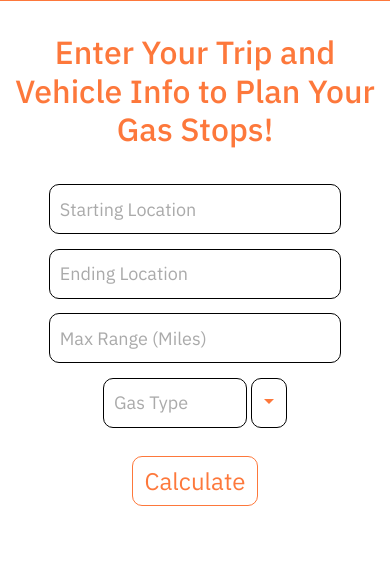
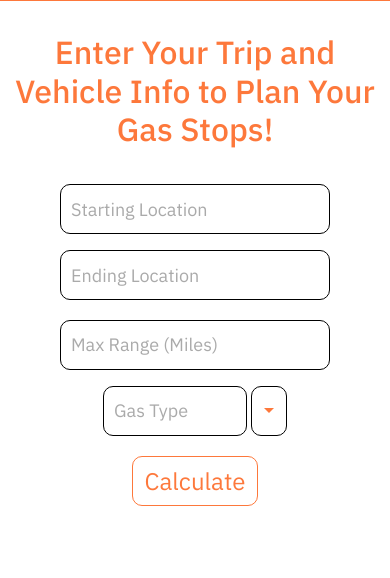
Before and after one commit to fwang356/Fuelr, a Flask app: page / in a window 390 px wide. Shown: the part 248-826 px from the top of the page. Before the commit the page ends 754 px from the top, so only its background shows below. Run offline with Flask 2, Linux system fonts and the light colour scheme; some libraries are stand-ins or nearby versions.

Commit message:
better mobile sizing

```diff
--- a/static/css/style.css
+++ b/static/css/style.css
@@ -49,17 +49,16 @@
     color: white;
 }
 
-.wrapper, .wrapper-end, .wrapper-hidden, .wrapper-end-hidden {
+.row {
+    padding-bottom: 1%;
+}
+
+.wrapper, .wrapper-end {
     margin: 0 auto;
     background: white;
     border-radius: 20px;
     position: relative;
     width: 100%;
-    padding-bottom: 1%;
-}
-
-.container#hidden {
-    display: none;
 }
 
 input {
@@ -118,43 +117,38 @@
     text-align: right;
 }
 
-.dropdown-item, .dropdown-item-hidden {
+.dropdown-item {
     color: #fd5000c4;
     font-size: 18px;
     white-space: normal;
 }
 
-.dropdown-item, .dropdown-item-hidden {
+.dropdown-item {
     border-radius: 10px;
     background-color: white;
     border: none;
 }
 
 .dropdown-item:hover {
-    background-color: #ececec !important;
+    background-color: #ececec;
 }
 
-.dropdown-item-hidden:hover {
-    background-color: #ececec !important;
-    color: black;
-}
-
-.dropdown-item:active, .dropdown-item-hidden:active {
+.dropdown-item:active {
     color: #fd5000c4;
     outline: none;
 }
 
-.results, .results-end, .results-hidden, .results-end-hidden {
+.results, .results-end {
     padding: 0px;
 }
 
-.results ul, .results-end ul, .results-hidden ul, .results-end-hidden ul {
+.results ul, .results-end ul {
     margin: 0;
     padding: 0;
     justify-content: right;
 }
 
-.results ul li, .results-end ul li, .results-hidden ul li, .results-end-hidden ul li {
+.results ul li, .results-end ul li {
     list-style: none;
     border-radius: 10px;
     opacity: 0;
@@ -167,58 +161,23 @@
     float: right;
 }
 
-.show .results ul li, .show .results-end ul li, .show .results-hidden ul li, .show .results-end-hidden ul li {
+.results-end ul li {
+    float: left;
+}
+
+.show .results ul li, .show .results-end ul li {
     opacity: 1;
     display: block;
 }
 
-.show .results, .show .results-end, .show .results-hidden, .show .results-end-hidden {
+.show .results, .show .results-end {
     padding: 10px;
-}
-
-@media only screen and (max-width: 768px) {
-    .container#show {
-        display: none;
-    }
-
-    .container#hidden {
-        display: block;
-    }
-
-    input {
-        width: 75%;
-        margin: auto;
-    }
-
-    .btn-dropdown {
-        width: 40%;
-        margin: auto;
-    }
-
-    .dropdown-toggle {
-        width: 10%;
-        color: #fd5000c4;
-    }
-
-    .row {
-        padding-bottom: 4%;
-    }
-
-    .wrapper-hidden, .wrapper-end-hidden {
-        padding-bottom: 0%;
-    }
-
-    .no-gutters {
-        margin-right: 0;
-        margin-left: 0;
-        display: block;
-        padding-bottom: 8%;
-    }
 }
 
 .map {
     padding-top: 15%;
     width: 100%;
+    height: 600px;
     border-radius: 10px;
 }
 
@@ -238,4 +197,45 @@
     width: fit-content;
     color: black;
     background-color: white;
+    border-radius: 10px;
 }
+
+@media only screen and (max-width: 768px) {
+    input {
+        width: 75%;
+        margin: auto;
+    }
+
+    .btn-dropdown {
+        width: 40%;
+        margin: auto;
+    }
+
+    .dropdown-toggle {
+        width: 10%;
+        color: #fd5000c4;
+    }
+
+    .no-gutters {
+        margin-right: 0;
+        margin-left: 0;
+        display: block;
+        padding-bottom: 8%;
+    }
+
+    .form-group {
+        text-align: center;
+    }
+
+    .form-group#left {
+        text-align: center;
+    }
+
+    .results ul li, .results-end ul li {
+        float: none;
+    }
+
+    .map {
+        height: 350px;
+    }
+}
--- a/static/js/script.js
+++ b/static/js/script.js
@@ -15,9 +15,7 @@
 });
 
 $(document).ready(function() {
-    container = document.getElementById('show');
-    var comp = container.currentStyle || getComputedStyle(container, null);
-    if (comp.display === 'block') {
+
         const searchInput = document.getElementById('search');
         const searchInputEnd = document.getElementById('search-end');
         const rangeInput = document.getElementById('range');
@@ -134,17 +132,13 @@
             } else if (document.getElementById("range").value < 150) {
                 alert("Are you sure you have the correct car range?")
             } else {
+                alert("Finding the best gas stops. This may take a while.")
                 calculate.innerHTML = "Loading...";
                 $.post("/gas-station", {"start": searchInput.value, "end": searchInputEnd.value, "range": rangeInput.value, "gas_type": gasType.value})
                     .then(function (response) {
-                        if (response == "You Don't Need to Fuel Up for this Trip") {
-                            alert("You Don't Need to Fuel Up for this Trip!");
-                            calculate.innerHTML = "Calculate";
-                        } else {
-                            console.log(response);
-                            calculate.innerHTML = "Calculate";
-                            initMap(response);
-                        }
+                        console.log(response);
+                        calculate.innerHTML = "Calculate";
+                        initMap(response);
                     })
             }
 
@@ -155,7 +149,6 @@
             const directionsRenderer = new google.maps.DirectionsRenderer();
             const gas_stations = response;
 
-            document.getElementById("map").style.height = '700px';
             const map = new google.maps.Map(document.getElementById("map"), {
                 zoom: 6,
             });
@@ -205,202 +198,6 @@
             .then((response) => {
                 directionsRenderer.setDirections(response);
                 alertsContainer.innerHTML = "";
-                // TODO: is this needed?
-                const summaryPanel = document.getElementById("directions");
-                summaryPanel.innerHTML = "";
             })
         }
-
-    } else {
-        const searchInput = document.getElementById('search-hidden');
-        const searchInputEnd = document.getElementById('search-end-hidden');
-        const rangeInput = document.getElementById('range-hidden');
-        const gasType = document.getElementById('gas-type-hidden');
-        const searchWrapper = document.querySelector('.wrapper-hidden');
-        const searchWrapperEnd = document.querySelector('.wrapper-end-hidden')
-        const resultsWrapper = document.querySelector('.results-hidden');
-        const resultsWrapperEnd = document.querySelector('.results-end-hidden');
-        const alertsContainer = document.getElementById('alerts-container');
-
-        searchInput.addEventListener('keyup', () => {
-            let results = [];
-            let input = searchInput.value;
-
-            if (input.length > 0) {
-                $.post("/autocomplete", {"input": input})
-                    .then(function (response) {
-                        results = response.filter((item) => {
-                            return item.toLowerCase().includes(input.toLowerCase());
-                        });
-
-                    renderResults(results);
-                })
-            }
-            renderResults(results);
-        });
-
-
-        searchInputEnd.addEventListener('keyup', () => {
-            let results = [];
-            let input = searchInputEnd.value;
-
-            if (input.length > 0) {
-                $.post("/autocomplete", {"input": input})
-                    .then(function (response) {
-                        results = response.filter((item) => {
-                            return item.toLowerCase().includes(input.toLowerCase());
-                        });
-
-                        renderResultsEnd(results);
-                    })
-            }
-            renderResultsEnd(results);
-        });
-
-        function renderResults(results) {
-            if (results.length == 0) {
-                return searchWrapper.classList.remove('show');
-            }
-
-            const content = results
-            .map((item) => {
-                return `<li><button type="button" class=dropdown-item-hidden id=autocomplete>${item}</button></li>`;
-            })
-            .join('');
-
-            searchWrapper.classList.add('show');
-            resultsWrapper.innerHTML = `<ul>${content}</ul>`;
-
-            $(function(){
-                $(".results-hidden ul li .dropdown-item-hidden#autocomplete").click(function(){
-                    $(".search-hidden:first-child").text($(this).text());
-                    $(".search-hidden:first-child").val($(this).text());
-                    $(".search-hidden:first-child").css('color', '#fd5000c4');
-                    return searchWrapper.classList.remove('show');
-                });
-            });
-        }
-
-        function renderResultsEnd(results) {
-            if (results.length == 0) {
-                return searchWrapperEnd.classList.remove('show');
-            }
-
-            const content = results
-            .map((item) => {
-                return `<li><button type="button" class=dropdown-item-hidden id=autocomplete>${item}</button></li>`;
-            })
-            .join('');
-
-            searchWrapperEnd.classList.add('show');
-            resultsWrapperEnd.innerHTML = `<ul>${content}</ul>`;
-
-            $(function(){
-                $(".results-end-hidden ul li .dropdown-item-hidden#autocomplete").click(function(){
-                    $(".search-end-hidden:first-child").text($(this).text());
-                    $(".search-end-hidden:first-child").val($(this).text());
-                    $(".search-end-hidden:first-child").css('color', '#fd5000c4');
-                    return searchWrapperEnd.classList.remove('show');
-                });
-            });
-        }
-
-        function alert(message) {
-            alertsContainer.innerHTML =
-            `
-            <div class="alert alert-warning alert-dismissible fade show" role="alert">
-            ` +
-            message +
-            `
-                <button type="button" class="close" data-dismiss="alert" aria-label="Close">
-                    <span aria-hidden="true">&times;</span>
-                </button>
-            </div>
-            `
-        }
-
-
-        calculate.addEventListener('click', () => {
-            if (document.getElementById("search-hidden").value == '' || document.getElementById("search-end-hidden").value == ''
-                || document.getElementById("range-hidden").value == '' || document.getElementById("gas-type-hidden").firstChild == null) {
-                alert("Please fill out the forms!");
-            } else if (document.getElementById("range-hidden").value < 150) {
-                alert("Are you sure you have the correct car range?")
-            } else {
-                calculate.innerHTML = "Loading...";
-                $.post("/gas-station", {"start": searchInput.value, "end": searchInputEnd.value, "range": rangeInput.value, "gas_type": gasType.value})
-                    .then(function (response) {
-                        if (response == "You don't need to fuel up for this trip!") {
-                            alert("You don't need to fuel up for this trip!");
-                            calculate.innerHTML = "Calculate";
-                        } else {
-                            console.log(response);
-                            calculate.innerHTML = "Calculate";
-                            initMap(response);
-                        }
-                    })
-            }
-            function initMap(response) {
-                const directionsService = new google.maps.DirectionsService();
-                const directionsRenderer = new google.maps.DirectionsRenderer();
-                const gas_stations = response;
-
-                document.getElementById("map").style.height = '700px';
-                const map = new google.maps.Map(document.getElementById("map"), {
-                    zoom: 6,
-                });
-                directionsRenderer.setMap(map);
-
-                for (let i = 0; i < gas_stations.length; i++) {
-                    const marker = new google.maps.Marker({
-                        position: gas_stations[i]['position'],
-                        map: map,
-                    })
-
-                    const contentString =
-                        '<div id="content">' +
-                        '<div id="siteNotice">' +
-                        "</div>" +
-                        '<h1 id="firstHeading" class="firstHeading" style="font-size: 18px;">' + gas_stations[i]['station'] + '</h1>' +
-                        '<div id="bodyContent">' +
-                        "<ul>" +
-                        "<li>Price: " + gas_stations[i]['price'] + "</li>" +
-                        "<li>Rating: " + gas_stations[i]['rating'] + "</li>"
-                        "</div>" +
-                        "</div>";
-
-                    const infowindow = new google.maps.InfoWindow({
-                        content: contentString,
-                    });
-
-                    marker.addListener('click', () => {
-                        infowindow.open({
-                            anchor: marker,
-                            map,
-                            shouldFocus: false,
-                            });
-                    })
-                }
-
-                calculateAndDisplayRoute(directionsService, directionsRenderer);
-            }
-
-
-            function calculateAndDisplayRoute(directionsService, directionsRenderer) {
-                directionsService
-                .route({
-                    origin: searchInput.value,
-                    destination: searchInputEnd.value,
-                    travelMode: google.maps.TravelMode.DRIVING,
-                })
-                .then((response) => {
-                    directionsRenderer.setDirections(response);
-                    alertsContainer.innerHTML = "";
-                    // TODO: is this needed?
-                    const summaryPanel = document.getElementById("directions");
-                    summaryPanel.innerHTML = "";
-                })
-            }
-        })
-    }
 })
--- a/templates/home.html
+++ b/templates/home.html
@@ -18,9 +18,9 @@
     </h2>
     <br>
     <div class="container" id='show'>
-        <div class="wrapper" id='wrapper'>
-            <div class='row'>
-                <div class='col-6'>
+        <div class='row'>
+            <div class='col-md-6'>
+                <div class="wrapper" id="wrapper">
                     <form class='form-group' id='left'>
                         <input class='search' type="text" placeholder="Starting Location" id='search' autocomplete="off">
                         <div class="results" id='results'>
@@ -29,17 +29,10 @@
                         </div>
                     </form>
                 </div>
-                <div class='col-6'>
+            </div>
+            <div class='col-md-6'>
+                <div class='wrapper-end' id='wrapper-end'>
                     <form class='form-group'>
-                        <input id="range" type="number" method='POST' placeholder="Max Range (Miles)" autocomplete="off">
-                    </form>
-                </div>
-            </div>
-        </div>
-        <div class='wrapper-end' id='wrapper-end'>
-            <div class='row'>
-                <div class='col-6'>
-                    <form class='form-group' id='left'>
                         <input class='search-end' type="text" placeholder="Ending Location" id='search-end' autocomplete="off">
                         <div class="results-end" id ='results-end'>
                             <ul>
@@ -47,7 +40,15 @@
                         </div>
                     </form>
                 </div>
-                <div class='col-6'>
+            </div>
+        </div>
+            <div class='row'>
+                <div class='col-md-6'>
+                    <form class='form-group' id='left'>
+                        <input id="range" type="number" method='POST' placeholder="Max Range (Miles)" autocomplete="off">
+                    </form>
+                </div>
+                <div class='col-md-6'>
                     <form class='form-group'>
                         <input class="btn btn-dropdown btn-lg" id="gas-type" placeholder="Gas Type" disabled>
                         </input>
@@ -63,43 +64,6 @@
                     </form>
                 </div>
             </div>
-        </div>
-    </div>
-    <div class="container" id='hidden'>
-        <div class="wrapper-hidden" id="wrapper-hidden">
-            <div class='row'>
-                <input class='search-hidden' type="text" placeholder="Starting Location" id='search-hidden' autocomplete="off">
-                <div class="results-hidden" id="results-hidden">
-                    <ul>
-                    </ul>
-                </div>
-            </div>
-        </div>
-        <div class='wrapper-end-hidden' id="wrapper-hidden">
-            <div class='row'>
-                <input class='search-end-hidden' type="text" placeholder="Ending Location" id='search-end-hidden' autocomplete="off">
-                <div class="results-end-hidden" id="results-end-hidden">
-                    <ul>
-                    </ul>
-                </div>
-            </div>
-            <div class='row'>
-                <input id="range-hidden" type="number" method='POST' placeholder="Max Range (Miles)" autocomplete="off">
-            </div>
-            <div class='row no-gutters'>
-                <input class="btn btn-dropdown btn-lg" id="gas-type-hidden" placeholder="Gas Type" disabled>
-                </input>
-                <button type="button" class="btn btn-lg btn-dropdown dropdown-toggle dropdown-toggle-split" data-toggle="dropdown" aria-haspopup="true" aria-expanded="false">
-                    <span class="sr-only">Toggle Dropdown</span>
-                </button>
-                <div class="dropdown-menu" aria-labelledby="dropdownMenu2">
-                    <button class="dropdown-item-hidden" type="button">Regular</button>
-                    <button class="dropdown-item-hidden" type="button">Midgrade</button>
-                    <button class="dropdown-item-hidden" type="button">Premium</button>
-                    <button class="dropdown-item-hidden" type="button">Diesel</button>
-                </div>
-            </div>
-        </div>
     </div>
     <form>
         <button type="button" class="btn btn-custom" id="calculate">
@@ -114,6 +78,8 @@
     <div class="map" id="map"></div>
     <div id="directions"></div>
 </div>
+<br>
+<br>
 
 <script
       src="https://maps.googleapis.com/maps/api/js?key=AIzaSyBNMEWQATMF1WX6nNvflDEYVpiw_LaWWq8&callback=initMap&libraries=&v=weekly"
```
